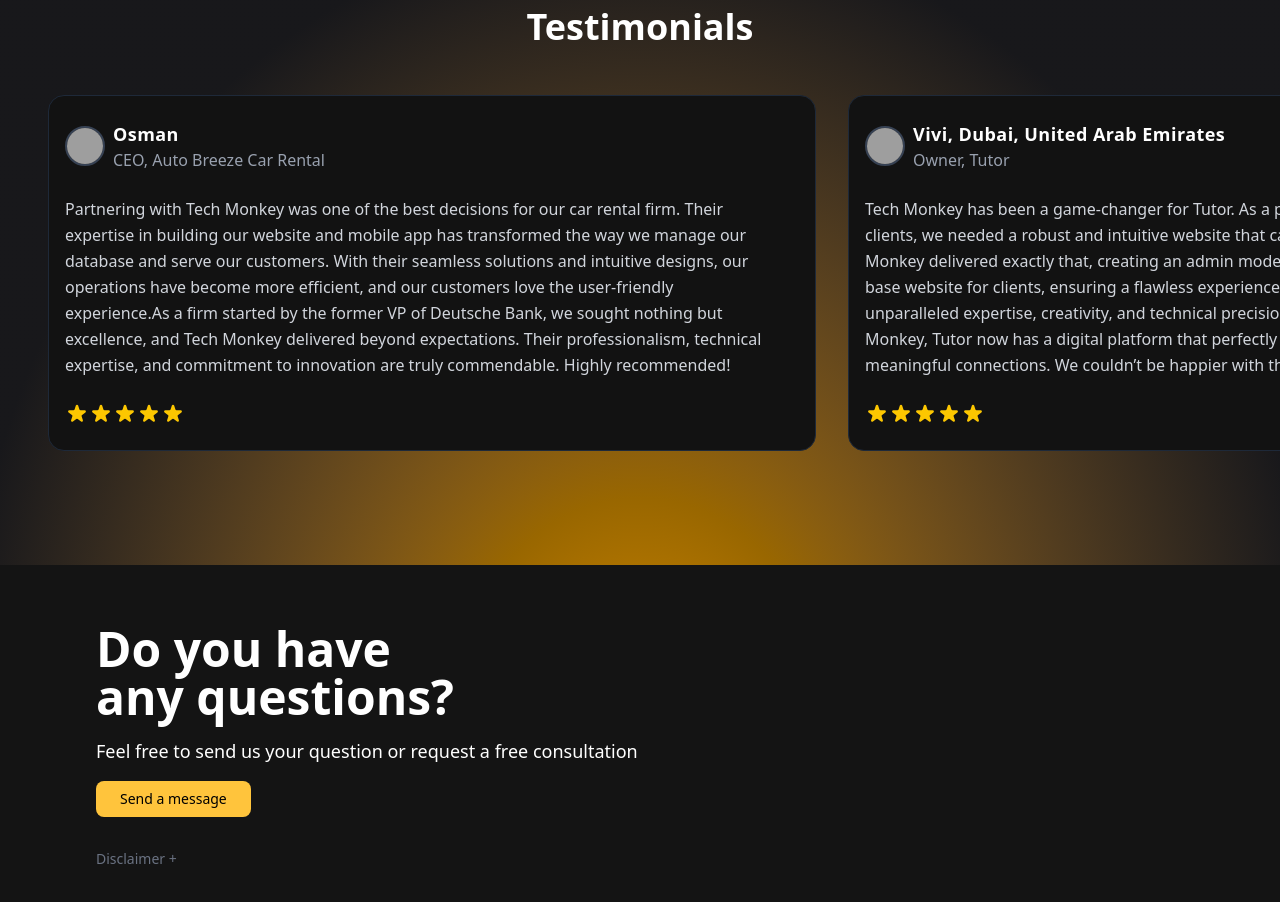
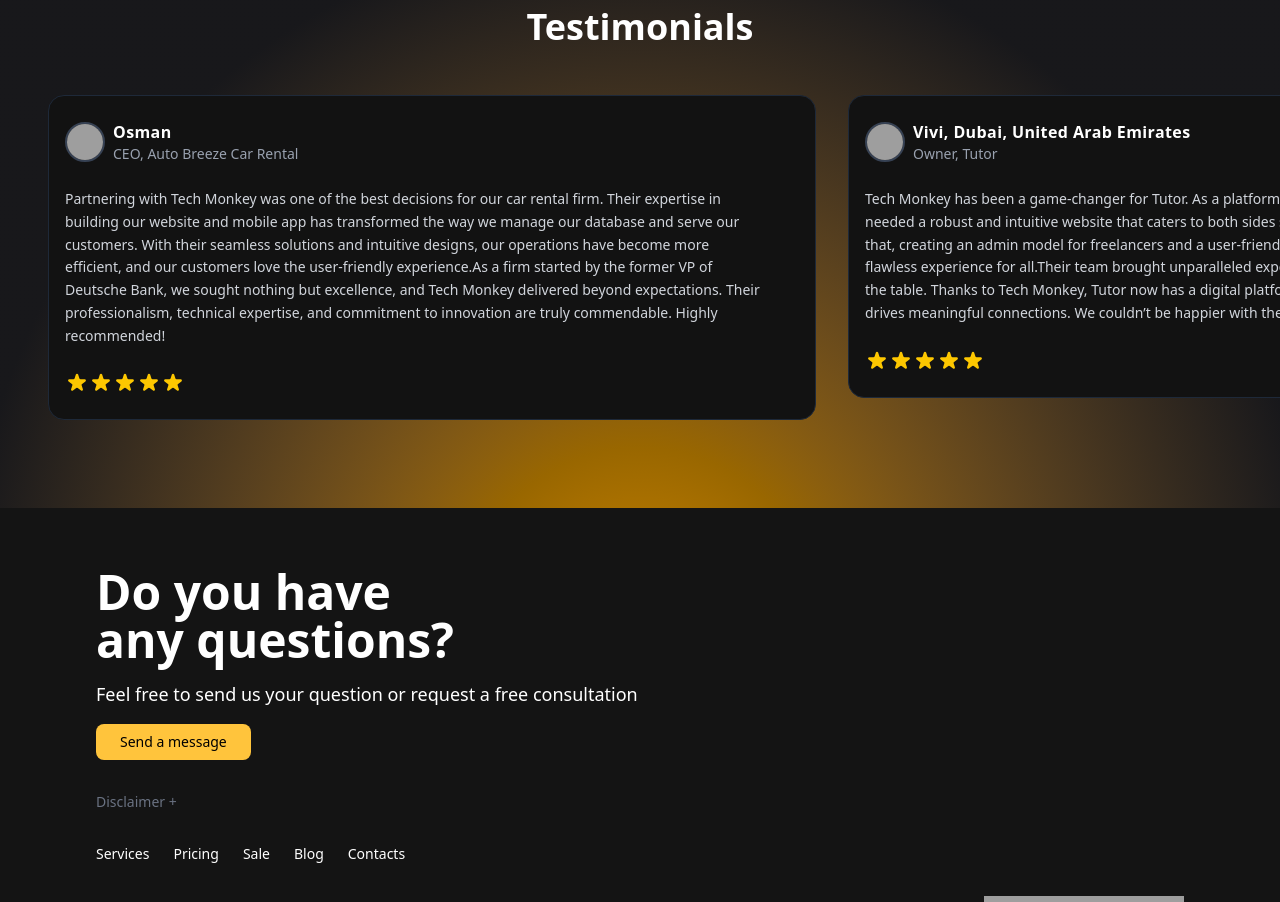
Before and after one commit to Priyanshu-su30/monkeytech, a Next.js app: page / in a window 1280 px wide. Shown: the part 3720-4622 px from the top of the page. Built offline with nearby package versions, Linux system fonts and the light colour scheme; grey boxes are pictures that could not be loaded.

Commit message:
minor fix

```diff
--- a/Components/Cards.tsx
+++ b/Components/Cards.tsx
@@ -42,7 +42,7 @@ const StarRating: React.FC<StarRatingProps> = ({ rating, className }) => {
 const TestimonialCard: React.FC<TestimonialCardProps> = ({ testimonial }) => {
   const { name, title, text, rating, avatarUrl } = testimonial;
   return (
-    <div className="relative flex-shrink-0 w-3xl bg-[#121212] border border-gray-800 rounded-2xl pl-4 pr-12 py-6 text-white space-y-6">
+    <div className="relative flex-shrink-0 w-xl md:w-3xl bg-[#121212] border border-gray-800 rounded-2xl pl-4 pr-12 py-6 text-white space-y-6">
       <div className="flex items-center space-x-2">
         <img
           src={avatarUrl}
@@ -56,11 +56,11 @@ const TestimonialCard: React.FC<TestimonialCardProps> = ({ testimonial }) => {
           }
         />
         <div>
-          <h3 className="font-bold text-lg tracking-wide">{name}</h3>
-          <p className="text-md text-gray-400">{title}</p>
+          <h3 className="font-bold text-md mdtext-lg tracking-wide">{name}</h3>
+          <p className="text-sm md:text-md text-gray-400">{title}</p>
         </div>
       </div>
-      <p className="text-gray-300 text-md leading-relaxed">
+      <p className="text-gray-300 text-sm md:text-md leading-relaxed">
         {text}
       </p>
       <StarRating rating={rating} />
--- a/app/page.tsx
+++ b/app/page.tsx
@@ -364,7 +364,6 @@ export default function Home() {
             </section>
           </div>
 
-
           {/* Services Section */}
           <div className="px-4 sm:px-8 md:px-16 lg:px-32 py-10 text-center bg-[#141414] text-white">
             {/* Header */}
@@ -383,13 +382,13 @@ export default function Home() {
               <div className="h-auto w-full max-w-7xl grid grid-cols-1 sm:grid-cols-2 lg:grid-cols-3 gap-6 text-left pt-10">
 
                 {/* Card 1 */}
-                <div className={`relative row-span-2 w-full h-full lg:min-h-screen rounded-xl p-5 bg-gradient-to-b from-[#313131] via-[#241B00] to-[#000000]
+                <div className={`relative row-span-2 w-full h-full lg:min-h-screen rounded-xl p-5 overflow-hidden bg-gradient-to-b from-[#313131] via-[#241B00] to-[#000000]
                   ${isAnimated ? 'animate-[fadeInLeft_1s_ease-out_forwards] sm:animate-[fadeInDown_1s_ease-out_forwards] lg:animate-[fadeInLeft_1s_ease-out_forwards]' : 'invisible'}`}>
                   <h1 className="relative z-10 text-xl sm:text-2xl font-semibold">Web Development and Design</h1>
                   <p className="relative z-10 text-xs sm:text-sm md:text-base">
                     Unlock growth, efficiency and innovation with future-ready technology solutions tailored to your unique needs.
                   </p>
-                  <Image src="/assets/WDD1.png" alt="image1" width={350} height={350} className="absolute bottom-0 right-0 w-1/3 sm:w-1/2 lg:w-[300px] z-0" />
+                  <Image src="/assets/WDD1.png" alt="image1" width={300} height={300} className="absolute bottom-0 right-0 w-1/6 sm:w-1/2 lg:w-[300px] z-0" />
                 </div>
 
                 {/* Card 2 */}
@@ -436,7 +435,6 @@ export default function Home() {
               </div>
             </div>
           </div>
-
 
           {/* About Us Section */}
           {/* <div className='bg-[#0F0F0F]'>
@@ -583,49 +581,6 @@ export default function Home() {
 
 
           {/* Footer Section */}
-          {/* <div className='bg-[#141414] py-15 px-24'>
-            <div>
-              <p className='text-5xl font-bold '>Do you have</p>
-              <p className='text-5xl font-bold pb-4'>any questions?</p>
-              <p className='text-lg pb-4'>Feel free to send us your question or request a free consultation</p>
-              <button className='py-1.5 px-4 bg-[#FFC43C] text-md text-black rounded-lg'>Send a message</button>
-              <div className='text-gray-500 text-md py-12'>Disclaimer +</div>
-            </div>
-
-            <div className='text-md flex gap-6'>
-              <div>Services</div>
-              <div>Pricing</div>
-              <div>Sale</div>
-              <div>Blog</div>
-              <div>Contacts</div>
-            </div>
-
-            <div className='py-8 flex justify-between'>
-              <div className='grid grid-cols-2 gap-8'>
-                <div>
-                  <div className='text-lg text-gray-500'>SIGN UP</div>
-                  <div className='text-lg'>+971 585857795</div>
-                  <div className='text-lg'>+971 585605980</div>
-                </div>
-                <div>
-                  <div className='text-lg text-gray-500'>OPENING HOURS</div>
-                  <div className='text-xl'>24/7</div>
-                </div>
-                <div >
-                  <div className='text-lg text-gray-500'>EMAIL</div>
-                  <div className='text-xl'>support@techmonkey.us</div>
-                </div>
-              </div>
-              <div className='text-right pt-10 w-1/3'>
-                <div className='flex justify-end py-2'>
-                  <img src="https://www.techmonkey.us/_next/image?url=%2Ftechmonkeys2.png&w=640&q=75" alt="Your Company Logo" width={200} height={80}/>
-                </div>
-                <div className='text-md text-gray-500'>At Tech Monkey, we specialize in delivering a range of innovative solutions tailored to meet your business needs</div>
-                <div className='text-md text-gray-500'>© 2024 — Copyright</div>
-              </div>
-            </div>
-          </div> */}
-
           <div className="bg-[#141414] py-10 md:py-15 px-6 sm:px-12 md:px-24 text-white">
             {/* Headline */}
             <div className="text-center md:text-left">
@@ -652,7 +607,7 @@ export default function Home() {
             {/* Bottom Section */}
             <div className="flex flex-col md:flex-row justify-between gap-10">
               {/* Contact Info */}
-              <div className="grid grid-cols-1 sm:grid-cols-2 gap-6 md:gap-8 flex-1">
+              <div className="grid grid-cols-2 gap-6 md:gap-8 flex-1">
                 <div>
                   <div className="text-sm sm:text-lg text-gray-500">SIGN UP</div>
                   <div className="text-base sm:text-lg">+971 585857795</div>
```
Also changed, not shown: public/assets/TestimonialBkg.png (added).
